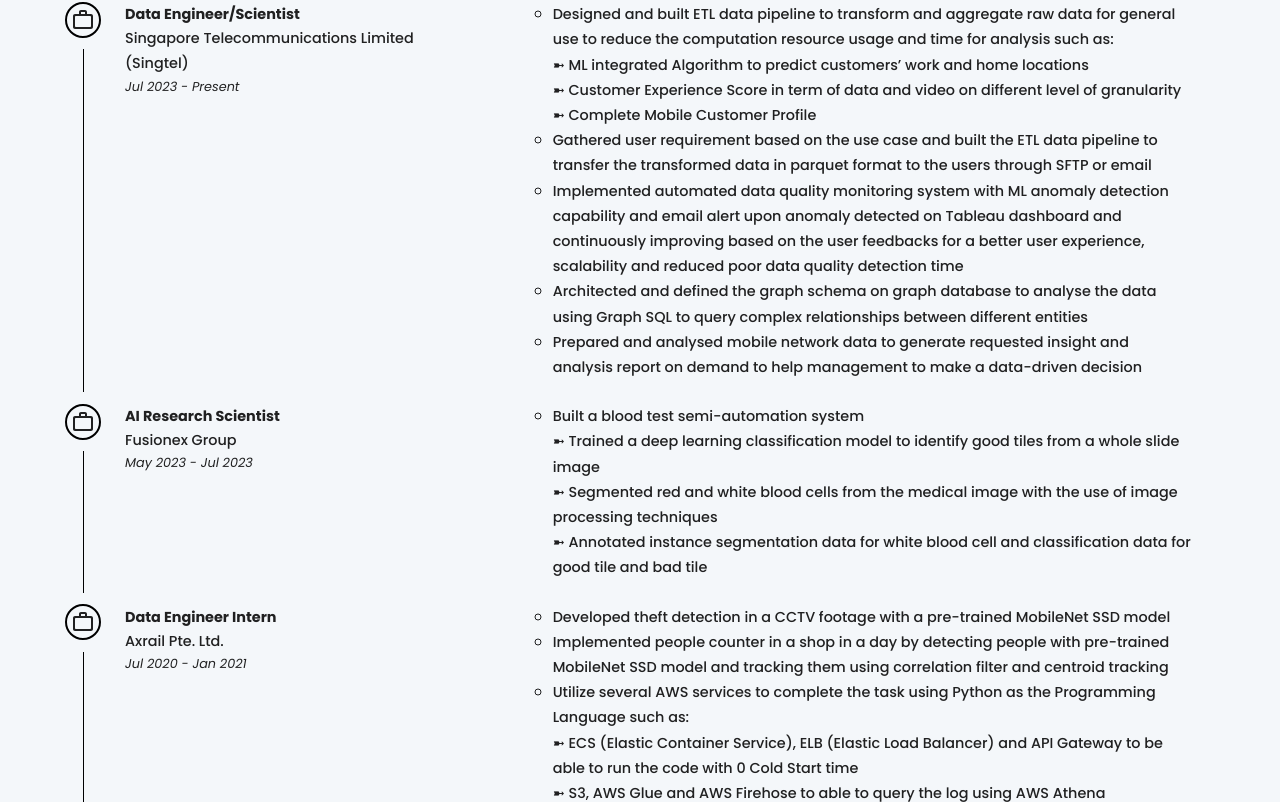
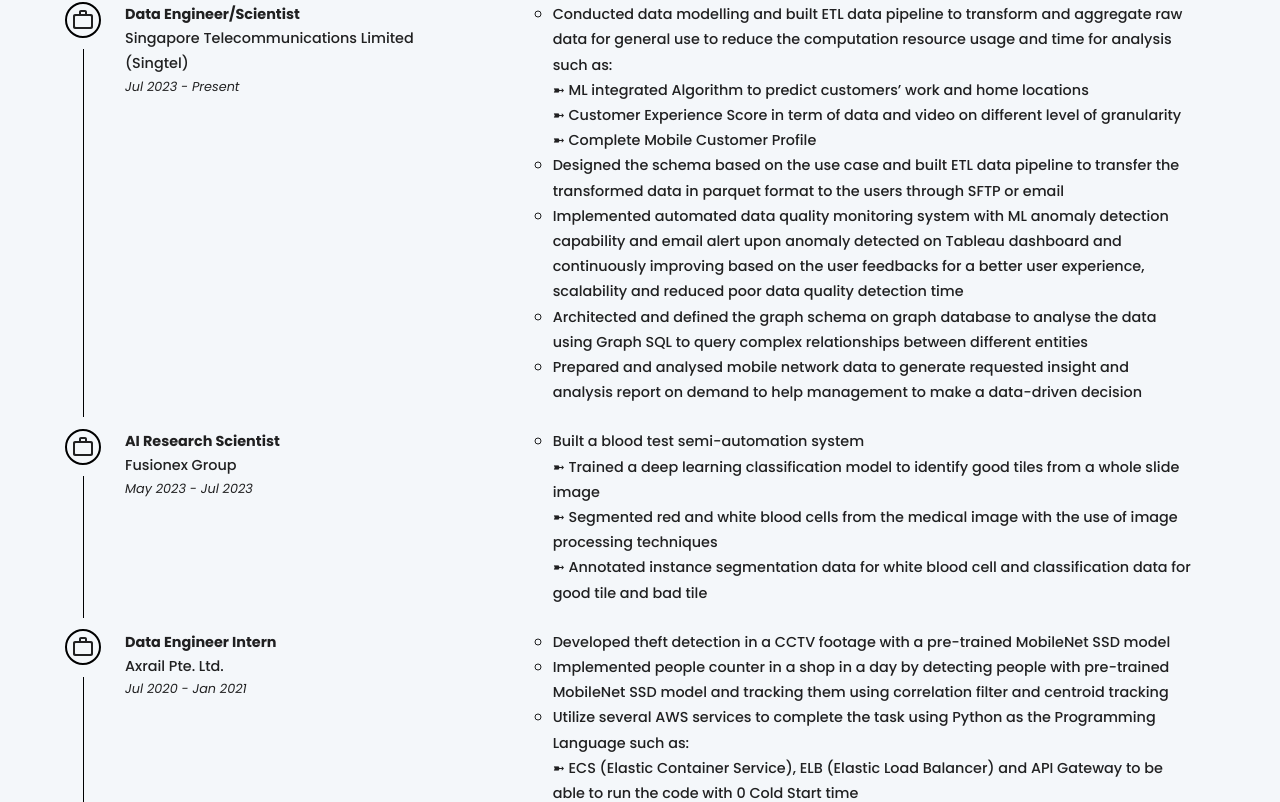
Before and after one commit to brandontanzhirong/brandontanzhirong.github.io, a React (Create React App) app: page / in a window 1280 px wide. Shown: the part 1573-2375 px from the top of the page. Built offline with nearby package versions, Linux system fonts and the light colour scheme.

Commit message:
Updated the desciption on experience section

```diff
--- a/src/components/sections/timeline/CustomTimeline.jsx
+++ b/src/components/sections/timeline/CustomTimeline.jsx
@@ -11,11 +11,11 @@
     isEducation: false,
     startDate: "Jul 2023",
     endDate: "Present",
-    description: `Designed and built ETL data pipeline to transform and aggregate raw data for general use to reduce the computation resource usage and time for analysis such as:
+    description: `Conducted data modelling and built ETL data pipeline to transform and aggregate raw data for general use to reduce the computation resource usage and time for analysis such as:
     ➼	ML integrated Algorithm to predict customers’ work and home locations
     ➼	Customer Experience Score in term of data and video on different level of granularity
     ➼	Complete Mobile Customer Profile
-    Gathered user requirement based on the use case and built the ETL data pipeline to transfer the transformed data in parquet format to the users through SFTP or email
+    Designed the schema based on the use case and built ETL data pipeline to transfer the transformed data in parquet format to the users through SFTP or email
     Implemented automated data quality monitoring system with ML anomaly detection capability and email alert upon anomaly detected on Tableau dashboard and continuously improving based on the user feedbacks for a better user experience, scalability and reduced poor data quality detection time
     Architected and defined the graph schema on graph database to analyse the data using Graph SQL to query complex relationships between different entities
     Prepared and analysed mobile network data to generate requested insight and analysis report on demand to help management to make a data-driven decision`,
```
